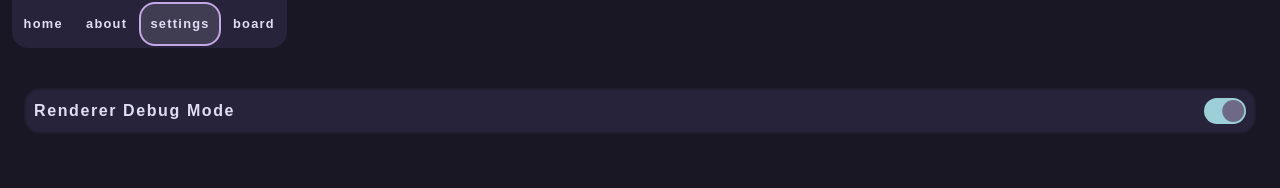
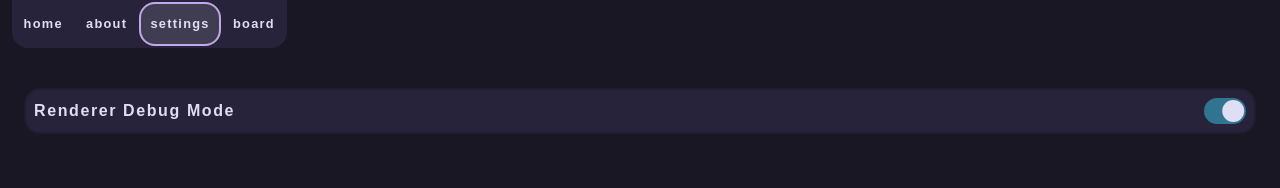
Before and after one commit to Osnott/catan-svelte, a SvelteKit app: page /settings in a window 1280 px wide. Shown: the top 188 px of the page. Built offline with nearby package versions, Linux system fonts and the light colour scheme.

Commit message:
feat: change colors of `Toggle.svelte` to be more pleasing

```diff
--- a/src/app.css
+++ b/src/app.css
@@ -10,10 +10,12 @@
   --color-overlay: rgb(38, 35, 58);
   --color-surface: rgb(31, 29, 46);
   --color-muted: rgb(110, 106, 134);
+  --color-subtle: rgb(144, 140, 170);
   --color-dark-text: rgb(25, 23, 36);
   --color-highlight-0: rgb(64, 61, 82);
 	--color-theme-1: rgb(196, 167, 231);
 	--color-theme-2: rgb(156, 207, 216);
+  --color-theme-3: rgb(49, 116, 143);
 	--color-text: rgb(224, 222, 244);
 	--column-width: 42rem;
 	--column-margin-top: 4rem;
--- a/src/routes/settings/Toggle.svelte
+++ b/src/routes/settings/Toggle.svelte
@@ -31,7 +31,7 @@
 	.toggle-switcher {
 		height: var(--base-size);
 		width: var(--base-size);
-		background: var(--color-muted);
+		background: var(--color-text);
 		border-radius: 100px;
 		transform: translateX(0%);
 		transition:
@@ -40,7 +40,7 @@
 	}
 
 	.toggle.enabled {
-		background: var(--color-theme-2);
+		background: var(--color-theme-3);
 	}
 
 	.toggle.enabled .toggle-switcher {
```
